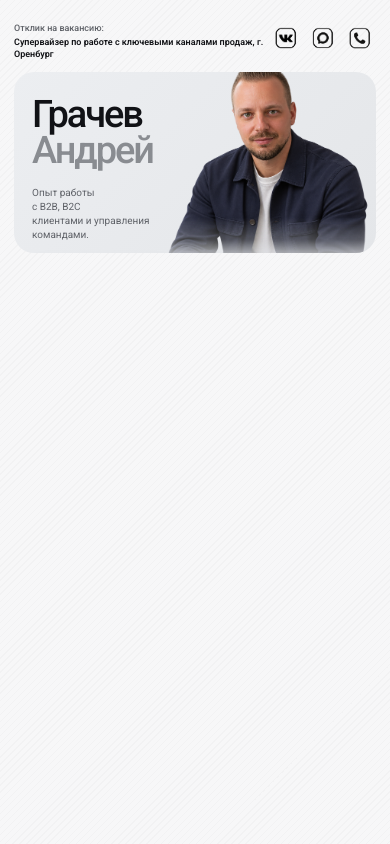
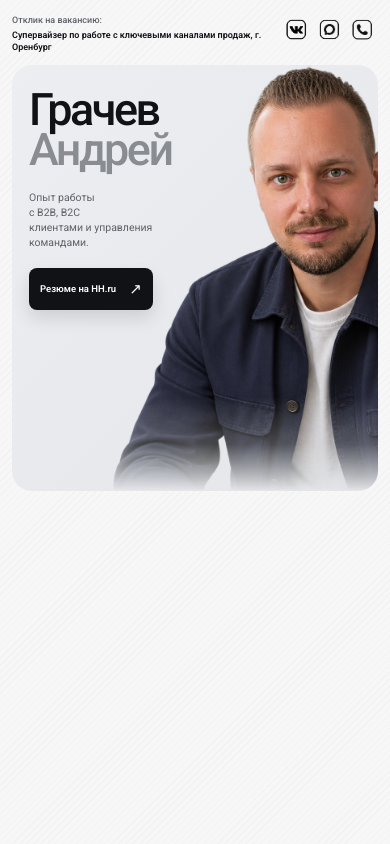
Before and after one commit to grachevandy-star/grachev-job, a plain HTML site: page jti1/index.html in a window 390 px wide. Shown: the top 844 px of the page. Drawn offline with Linux system fonts and the light colour scheme.

Commit message:
Add files via upload

```diff
--- a/jti1/styles.css
+++ b/jti1/styles.css
@@ -899,3 +899,221 @@ body.modal-open {
 .portrait img {
   transform: translateY(4.5%);
 }
+
+/* =========================================================
+   FINAL MOBILE ADAPTATION
+   Only the FIRST SCREEN is adapted.
+   The SECOND SCREEN keeps the desktop/accepted layout rules.
+   ========================================================= */
+
+@media (max-width: 850px) {
+  .first-screen {
+    min-height: 100svh;
+    padding: 18px 16px 28px;
+  }
+
+  .first-screen .topbar {
+    width: 100%;
+    margin: 0 auto 16px;
+    display: flex;
+    align-items: flex-start;
+    justify-content: space-between;
+    gap: 10px;
+  }
+
+  .first-screen .vacancy-top {
+    flex: 1 1 auto;
+    min-width: 0;
+    max-width: none;
+    padding-top: 1px;
+    font-size: 10px;
+    line-height: 1.35;
+  }
+
+  .first-screen .vacancy-top span {
+    margin-bottom: 2px;
+  }
+
+  .first-screen .vacancy-top strong {
+    font-size: 10px;
+    line-height: 1.35;
+  }
+
+  .first-screen .socials {
+    flex: 0 0 auto;
+    gap: 4px;
+  }
+
+  .first-screen .socials a,
+  .first-screen .socials a img {
+    width: 34px;
+    height: 34px;
+  }
+
+  .first-screen .hero-card {
+    width: 100%;
+    min-height: 0;
+    height: auto;
+    aspect-ratio: 0.92 / 1;
+    margin: 0 auto;
+    padding: 28px 20px;
+    border-radius: 22px;
+    display: block;
+    position: relative;
+    overflow: hidden;
+  }
+
+  .first-screen .hello {
+    position: relative;
+    z-index: 4;
+    width: 53%;
+    max-width: none;
+  }
+
+  .first-screen h1 {
+    font-size: clamp(43px, 11.5vw, 58px);
+    line-height: .9;
+    letter-spacing: -.055em;
+  }
+
+  .first-screen .intro {
+    margin-top: 22px;
+    max-width: 190px;
+    font-size: clamp(10px, 2.8vw, 13px);
+    line-height: 1.45;
+  }
+
+  .first-screen .resume {
+    margin-top: 20px;
+    max-width: 170px;
+    min-height: 44px;
+    padding: 11px 12px;
+    gap: 16px;
+    border-radius: 8px;
+    font-size: 10px;
+  }
+
+  .first-screen .resume b {
+    font-size: 15px;
+  }
+
+  .first-screen .portrait {
+    position: absolute;
+    z-index: 2;
+    right: -45%;
+    bottom: 0;
+    width: auto;
+    height: 100%;
+    margin: 0;
+    display: block;
+    overflow: visible;
+    pointer-events: none;
+  }
+
+  .first-screen .portrait img {
+    width: auto;
+    height: 100%;
+    max-width: none;
+    display: block;
+    object-fit: contain;
+    object-position: right bottom;
+    transform: none;
+  }
+
+  .first-screen .photo-placeholder {
+    display: none !important;
+  }
+
+  .first-screen .scroll {
+    display: none;
+  }
+}
+
+@media (max-width: 520px) {
+  .first-screen {
+    padding: 14px 12px 24px;
+  }
+
+  .first-screen .topbar {
+    margin-bottom: 12px;
+    gap: 7px;
+  }
+
+  .first-screen .vacancy-top {
+    font-size: 9px;
+    line-height: 1.3;
+  }
+
+  .first-screen .vacancy-top strong {
+    font-size: 9px;
+  }
+
+  .first-screen .socials {
+    gap: 2px;
+  }
+
+  .first-screen .socials a,
+  .first-screen .socials a img {
+    width: 31px;
+    height: 31px;
+  }
+
+  .first-screen .hero-card {
+    aspect-ratio: 0.86 / 1;
+    padding: 25px 17px;
+    border-radius: 20px;
+  }
+
+  .first-screen .hello {
+    width: 54%;
+  }
+
+  .first-screen h1 {
+    font-size: clamp(40px, 11.5vw, 52px);
+  }
+
+  .first-screen .intro {
+    margin-top: 19px;
+    max-width: 175px;
+    font-size: 10.5px;
+  }
+
+  .first-screen .resume {
+    margin-top: 17px;
+    max-width: 155px;
+    min-height: 42px;
+    padding: 10px 11px;
+    font-size: 9.5px;
+    gap: 13px;
+  }
+
+  .first-screen .portrait {
+    right: -48%;
+  }
+}
+
+@media (max-width: 380px) {
+  .first-screen .vacancy-top,
+  .first-screen .vacancy-top strong {
+    font-size: 8px;
+  }
+
+  .first-screen .socials a,
+  .first-screen .socials a img {
+    width: 29px;
+    height: 29px;
+  }
+
+  .first-screen .hero-card {
+    padding-left: 15px;
+    padding-right: 15px;
+  }
+
+  .first-screen h1 {
+    font-size: 38px;
+  }
+
+  .first-screen .intro {
+    font-size: 9.5px;
+  }
+}
```
